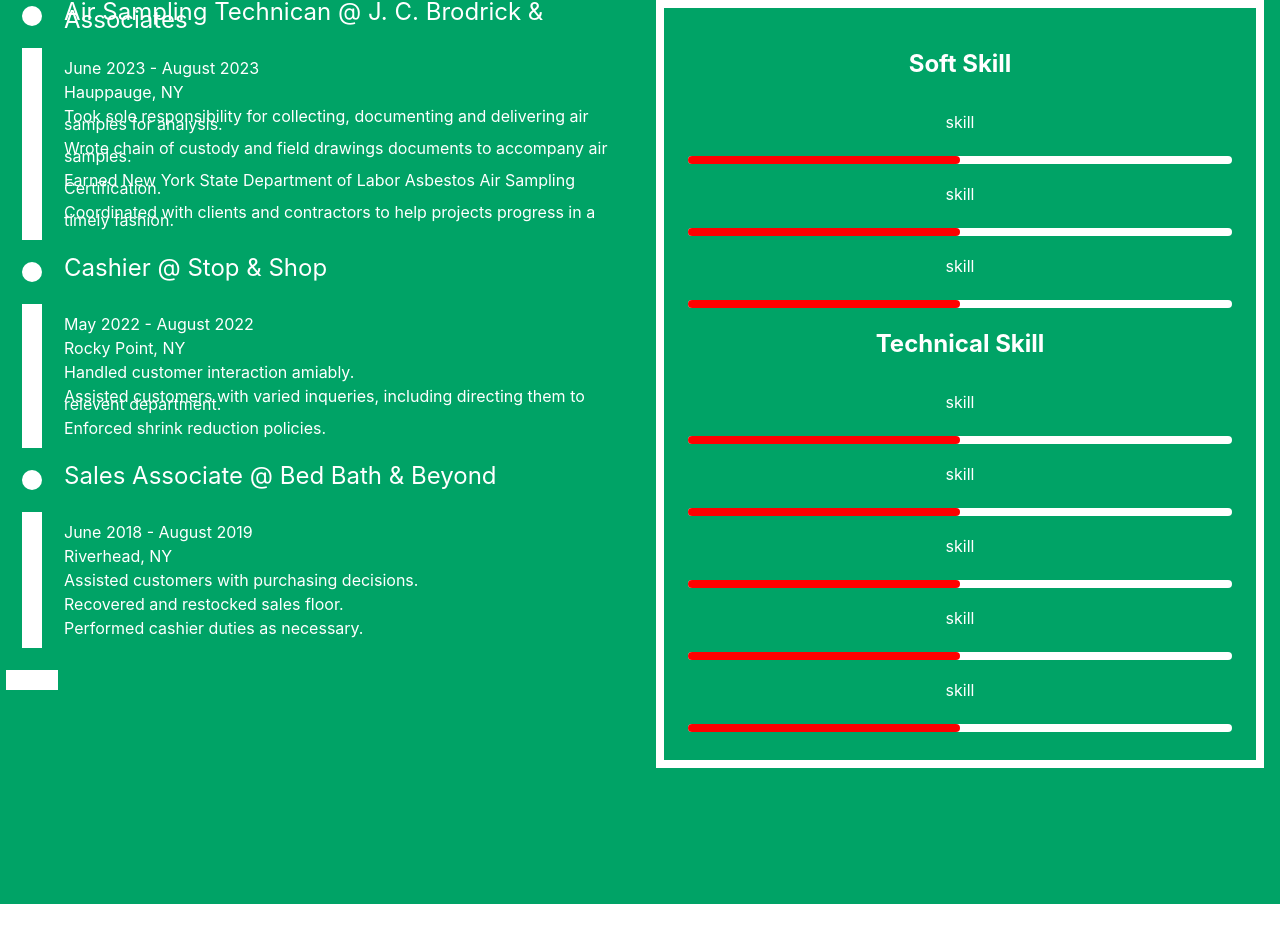
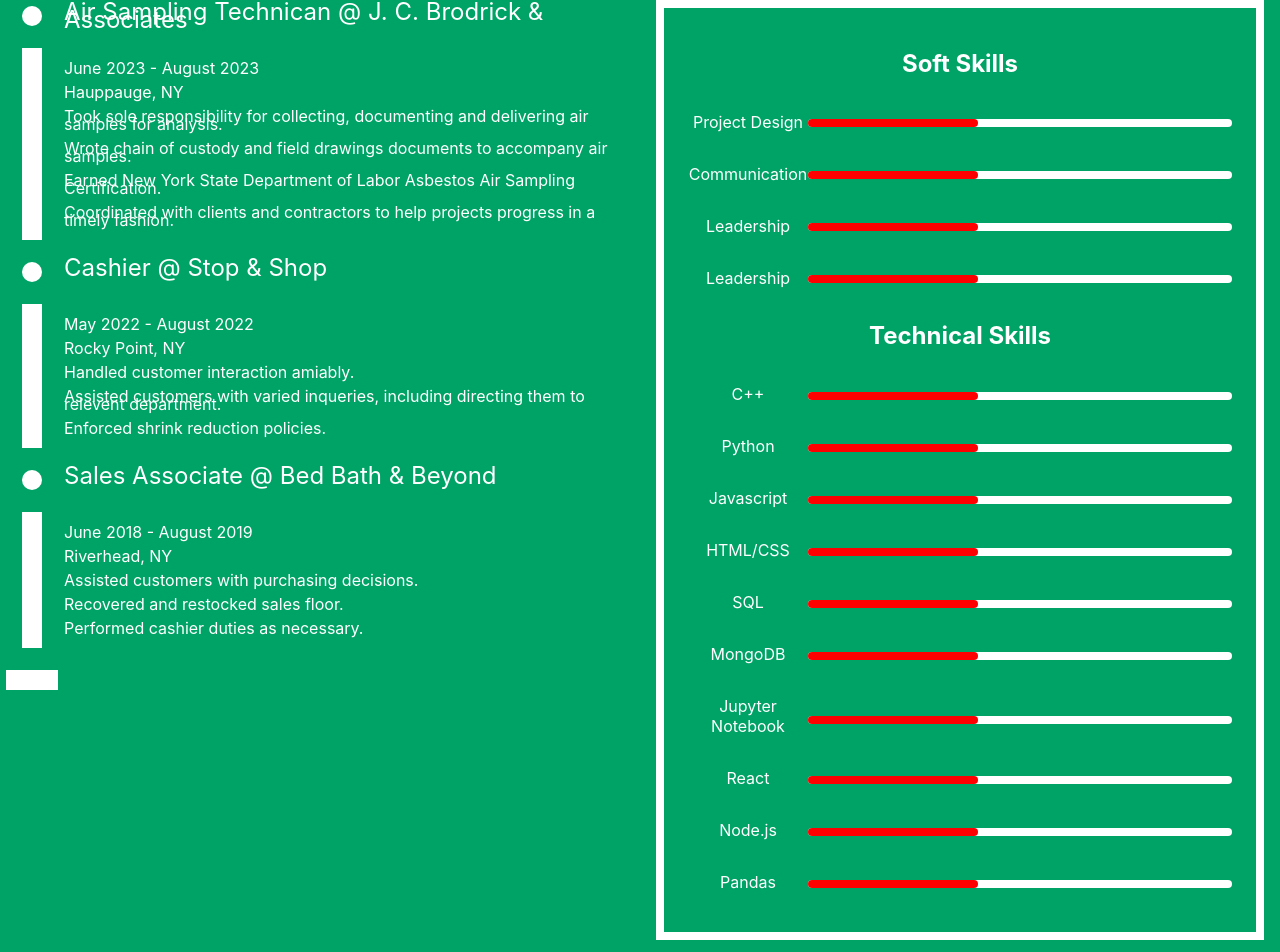
Before and after one commit to samuelsteiger/personal-website, a React (Create React App) app in the folder client/: page / in a window 1280 px wide. Shown: the part 909-1861 px from the top of the page. Before the commit the page ends 1813 px from the top, so only its background shows below. Built offline with nearby package versions, Linux system fonts and the light colour scheme.

Commit message:
Parameterized skill sheet component

```diff
--- a/client/src/skill.css
+++ b/client/src/skill.css
@@ -1,3 +1,8 @@
+.skill {
+    display: grid;
+    grid-template-columns: 120px auto;
+}
+
 .skill-title {
     display: inline-block;
 }
@@ -12,15 +17,15 @@
     background-color: white;
     border-radius: 9999px;
     height: 0.5rem/* 8px */;
-    bottom: 0px;
+    bottom: 40%;
     position: absolute;
-    width: 100%
+    width: 100%;
 }
 
 .bar-fill {
     background-color: red;
     border-radius: 9999px;
     height: 0.5rem/* 8px */;
-    bottom: 0px;
+    bottom: 40%;
     position: absolute;
 }
--- a/client/src/skill.js
+++ b/client/src/skill.js
@@ -1,17 +1,15 @@
 import "./skill.css"
 
-export default function Skill() {
-    const skill_name = "skill"
-    const skill_proficiency = "50%"
-    const fill_style = {width: skill_proficiency};
+export default function Skill({name = "skill", proficiency = 20}) {
+    const fill_style = {width: proficiency+"%"};
     return(
-    <>
-        <p class="skill-title">{skill_name}</p>
+    <div class = "skill">
+        <p class="skill-title">{name}</p>
         <div class="bar">
             <div class="bar-bg"/>
             <div class="bar-fill" style = {fill_style}/>
         </div>
-    </>
+    </div>
     )
 
 }
--- /dev/null
+++ b/client/src/skill_section.js
@@ -0,0 +1,19 @@
+import Skill from './skill.js';
+
+export default function SkillSection({section}) {
+    return(
+        <>
+            <h1 class="section-title">{section["section_title"]}</h1>
+            {section["skills"].map((entry, index) => {
+                return (
+                    <Skill
+                        name={entry["name"]}
+                        proficiency={entry["proficiency"]}
+                    />
+                );
+            })}
+        </>
+
+    )
+
+}
--- a/client/src/skill_sheet.js
+++ b/client/src/skill_sheet.js
@@ -1,20 +1,18 @@
 import "./skill_sheet.css"
-import Skill from './skill.js';
+import SkillSection from "./skill_section";
+import sheet from './static/skill_sheet.json'
 
 export default function SkillSheet() {
     return(
     <div class="skill-sheet">
         <div class="inner-border">
-            <h1 class="section-title">Soft Skill</h1>
-            <Skill/>
-            <Skill/>
-            <Skill/>
-            <h1 class="section-title">Technical Skill</h1>
-            <Skill/>
-            <Skill/>
-            <Skill/>
-            <Skill/>
-            <Skill/>
+            {sheet.map((section, index) => {
+                return (
+                    <SkillSection
+                        section={section}
+                    />
+                );
+            })}
         </div>
     </div>
     )
--- /dev/null
+++ b/client/src/static/skill_sheet.json
@@ -0,0 +1,68 @@
+[
+    {
+        "section_title": "Soft Skills",
+        "skills": [
+            {
+                "name": "Project Design",
+                "proficiency": "40"
+            },
+            {
+                "name": "Communication",
+                "proficiency": "40"
+            },
+            {
+                "name": "Leadership",
+                "proficiency": "40"
+            },
+            {
+                "name": "Leadership",
+                "proficiency": "40"
+            }
+        ]
+    },
+    {
+        "section_title": "Technical Skills",
+        "skills": [
+            {
+                "name": "C++",
+                "proficiency": "40"
+            },
+            {
+                "name": "Python",
+                "proficiency": "40"
+            },
+            {
+                "name": "Javascript",
+                "proficiency": "40"
+            },
+            {
+                "name": "HTML/CSS",
+                "proficiency": "40"
+            },
+            {
+                "name": "SQL",
+                "proficiency": "40"
+            },
+            {
+                "name": "MongoDB",
+                "proficiency": "40"
+            },
+            {
+                "name": "Jupyter Notebook",
+                "proficiency": "40"
+            },
+            {
+                "name": "React",
+                "proficiency": "40"
+            },
+            {
+                "name": "Node.js",
+                "proficiency": "40"
+            },
+            {
+                "name": "Pandas",
+                "proficiency": "40"
+            }
+        ]
+    }
+]
```
